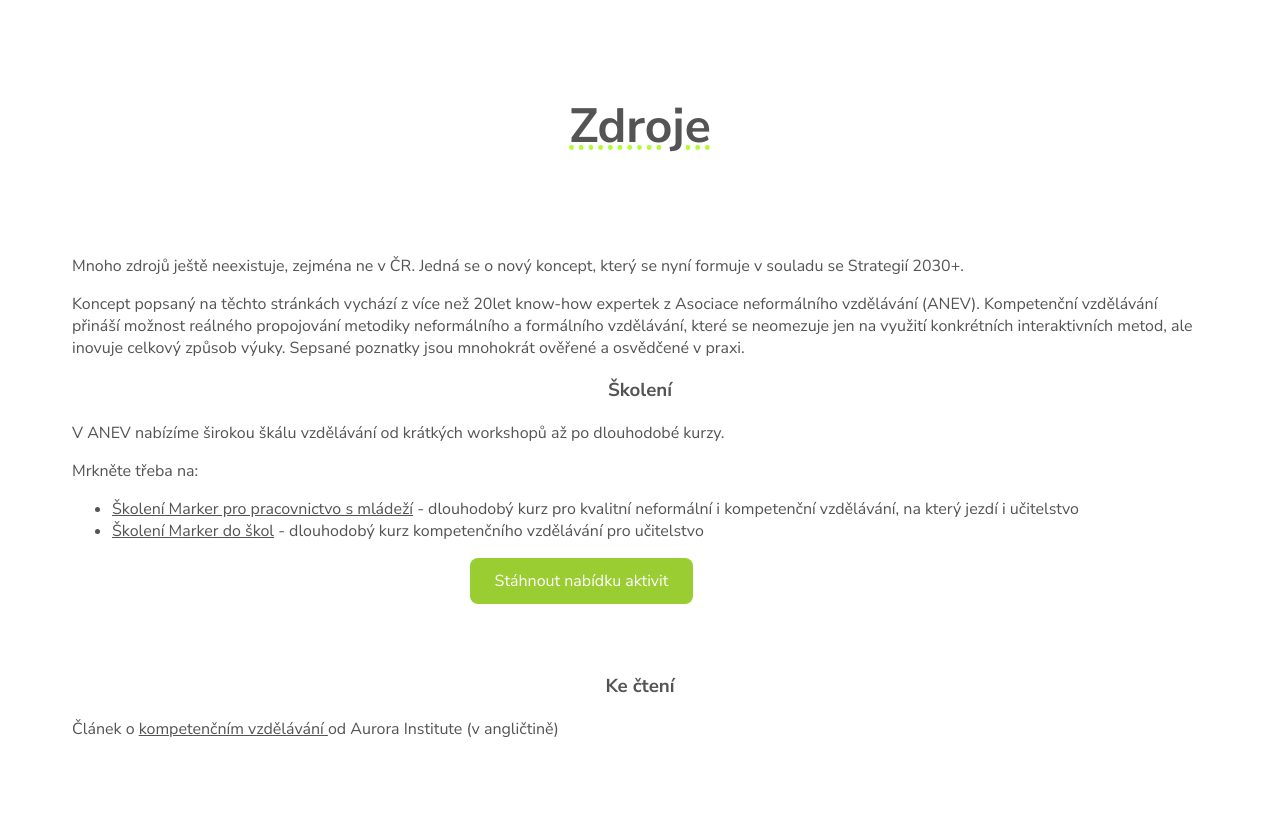
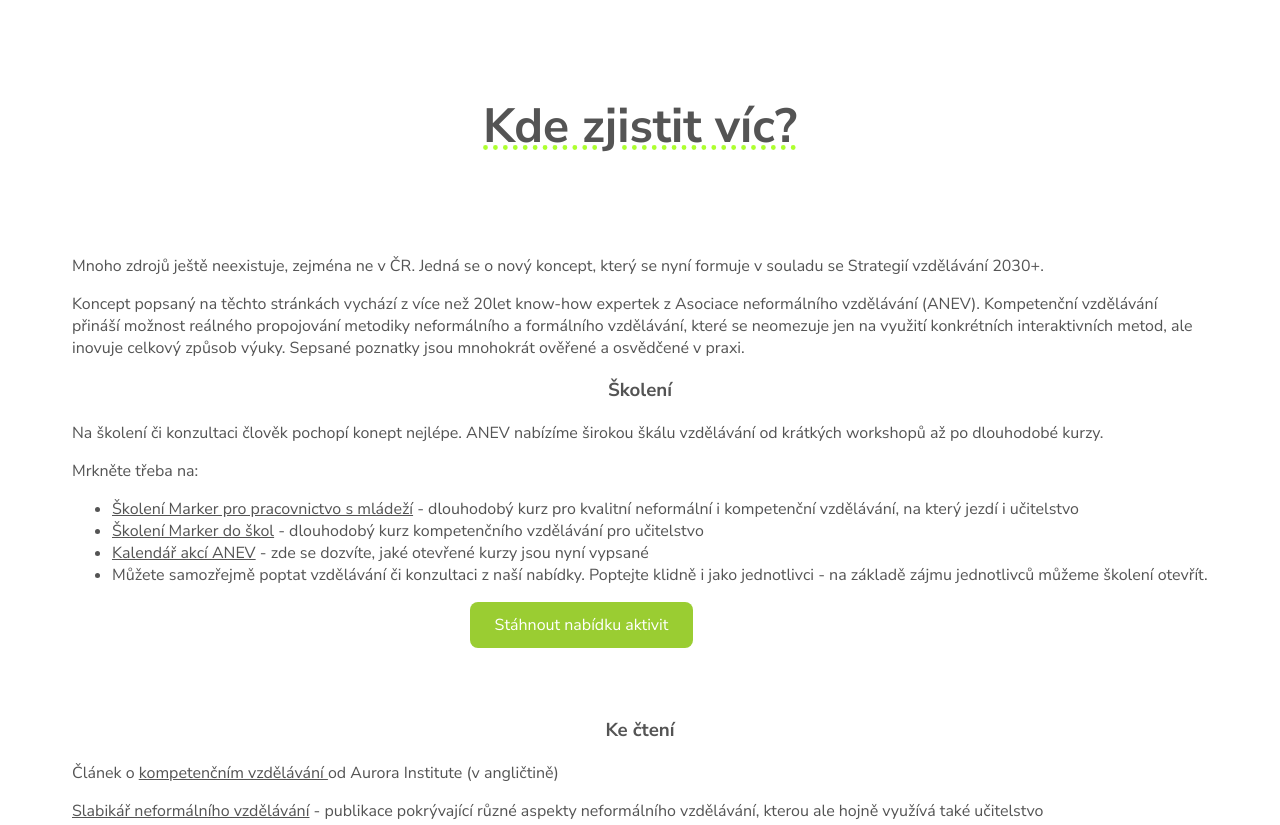
Before and after one commit to Vimes42/kompetencni-vzdelavani, an Eleventy site: page index.html in a window 1280 px wide. Shown: the part 3210-4035 px from the top of the page. Built offline with nearby package versions, Linux system fonts and the light colour scheme; Eleventy itself is replaced by a stand-in of ours; files that its build step writes are made by us from their sources.

Commit message:
uprava textu

```diff
--- a/index.html
+++ b/index.html
@@ -114,20 +114,23 @@
         </div>
 
         <div class="resources" id="resources">
-            <h2>Zdroje</h2>
-            <p>Mnoho zdrojů ještě neexistuje, zejména ne v ČR. Jedná se o nový koncept, který se nyní formuje v souladu se Strategií 2030+.</p>
+            <h2>Kde zjistit víc?</h2>
+            <p>Mnoho zdrojů ještě neexistuje, zejména ne v ČR. Jedná se o nový koncept, který se nyní formuje v souladu se Strategií vzdělávání 2030+.</p>
             <p>Koncept popsaný na těchto stránkách vychází z více než 20let know-how expertek z Asociace neformálního vzdělávání (ANEV). Kompetenční vzdělávání přináší možnost reálného propojování metodiky neformálního a formálního vzdělávání, které se neomezuje jen na využití konkrétních interaktivních metod, ale inovuje celkový způsob výuky. Sepsané poznatky jsou mnohokrát ověřené a osvědčené v praxi.</p>
             <h3 class="h3_resources">Školení</h3>
-            <p>V ANEV nabízíme širokou škálu vzdělávání od krátkých workshopů až po dlouhodobé kurzy. </p>
+            <p>Na školení či konzultaci člověk pochopí konept nejlépe. ANEV nabízíme širokou škálu vzdělávání od krátkých workshopů až po dlouhodobé kurzy. </p>
             <p>Mrkněte třeba na:</p>
             <ul>
                 <li><a href="https://markercs.cz/cs/home-cz/">Školení Marker pro pracovnictvo s mládeží</a> - dlouhodobý kurz pro kvalitní neformální i kompetenční vzdělávání, na který jezdí i učitelstvo</li>
                 <li><a href="https://markercs.cz/cs/skolycs/">Školení Marker do škol</a> - dlouhodobý kurz kompetenčního vzdělávání pro učitelstvo</li>
+                <li><a href="https://www.anev.cz/#calendar">Kalendář akcí ANEV</a> - zde se dozvíte, jaké otevřené kurzy jsou nyní vypsané</li>
+                <li>Můžete samozřejmě poptat vzdělávání či konzultaci z naší nabídky. Poptejte klidně i jako jednotlivci - na základě zájmu jednotlivců můžeme školení otevřít.</li>
             </ul>
             <button class="offer">Stáhnout nabídku aktivit</button>
             <h3 class="h3_resources">Ke čtení</h3>
             <p>Článek o <a href="https://aurora-institute.org/blog/how-competency-based-education-differs-
                 from-the-traditional-system-of-education/"> kompetenčním vzdělávání </a> od Aurora Institute (v angličtině)</p>
+            <p><a href="https://www.slabikarnfv.eu/slabikar_digital_cs.pdf">Slabikář neformálního vzdělávání</a> - publikace pokrývající různé aspekty neformálního vzdělávání, kterou ale hojně využívá také učitelstvo </p>
         </div>
 
         <div class="contact" id="contact">
```
